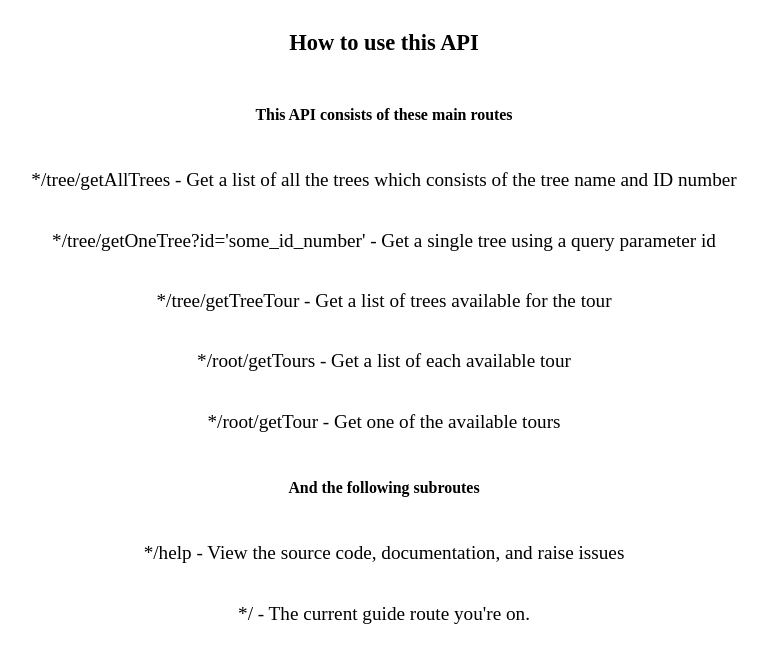
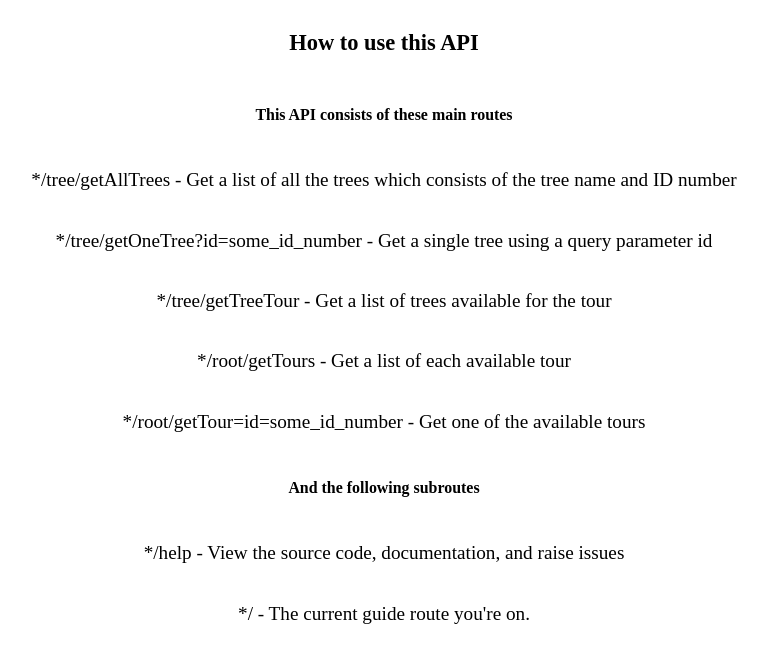
Before and after one commit to PraisEneh/WSUArboretumAPI, a website: page views/index.html in a window 1280 px wide. Shown: the whole page, without its empty margins (256-1024 px from the left). Drawn offline with Linux system fonts and the light colour scheme.

Commit message:
updated index

```diff
--- a/views/index.html
+++ b/views/index.html
@@ -14,13 +14,13 @@
 
         <p>*/tree/getAllTrees - Get a list of all the trees which consists of the tree name and ID number</p>
 
-        <p>*/tree/getOneTree?id='some_id_number' - Get a single tree using a query parameter id</p>
+        <p>*/tree/getOneTree?id=some_id_number - Get a single tree using a query parameter id</p>
 
         <p>*/tree/getTreeTour - Get a list of trees available for the tour</p>
 
         <p>*/root/getTours - Get a list of each available tour</p>
 
-        <p>*/root/getTour - Get one of the available tours</p>
+        <p>*/root/getTour=id=some_id_number - Get one of the available tours</p>
 
         <h5>And the following subroutes</h5>
         <p>*/help - View the source code, documentation, and raise issues</p>
```
